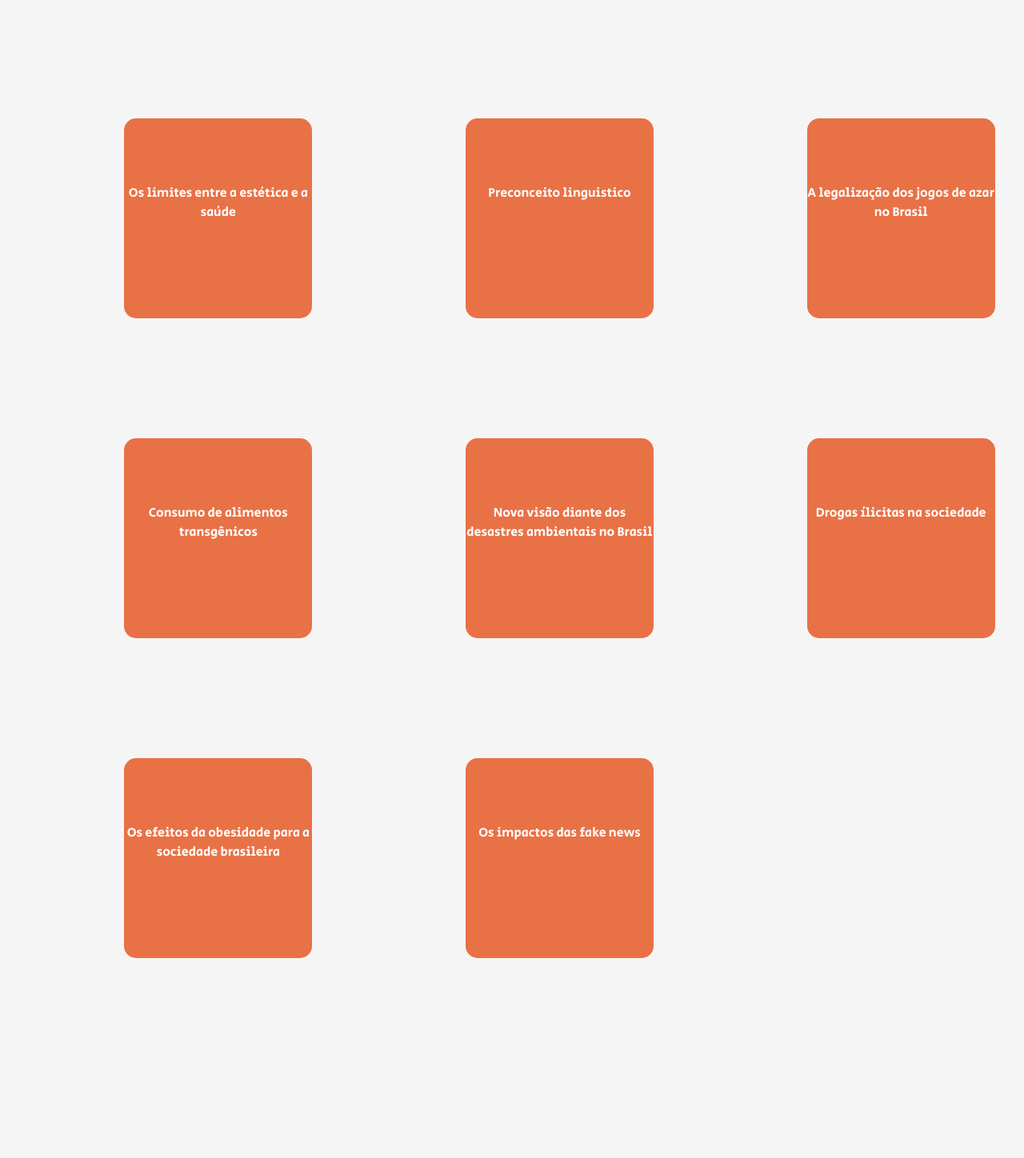
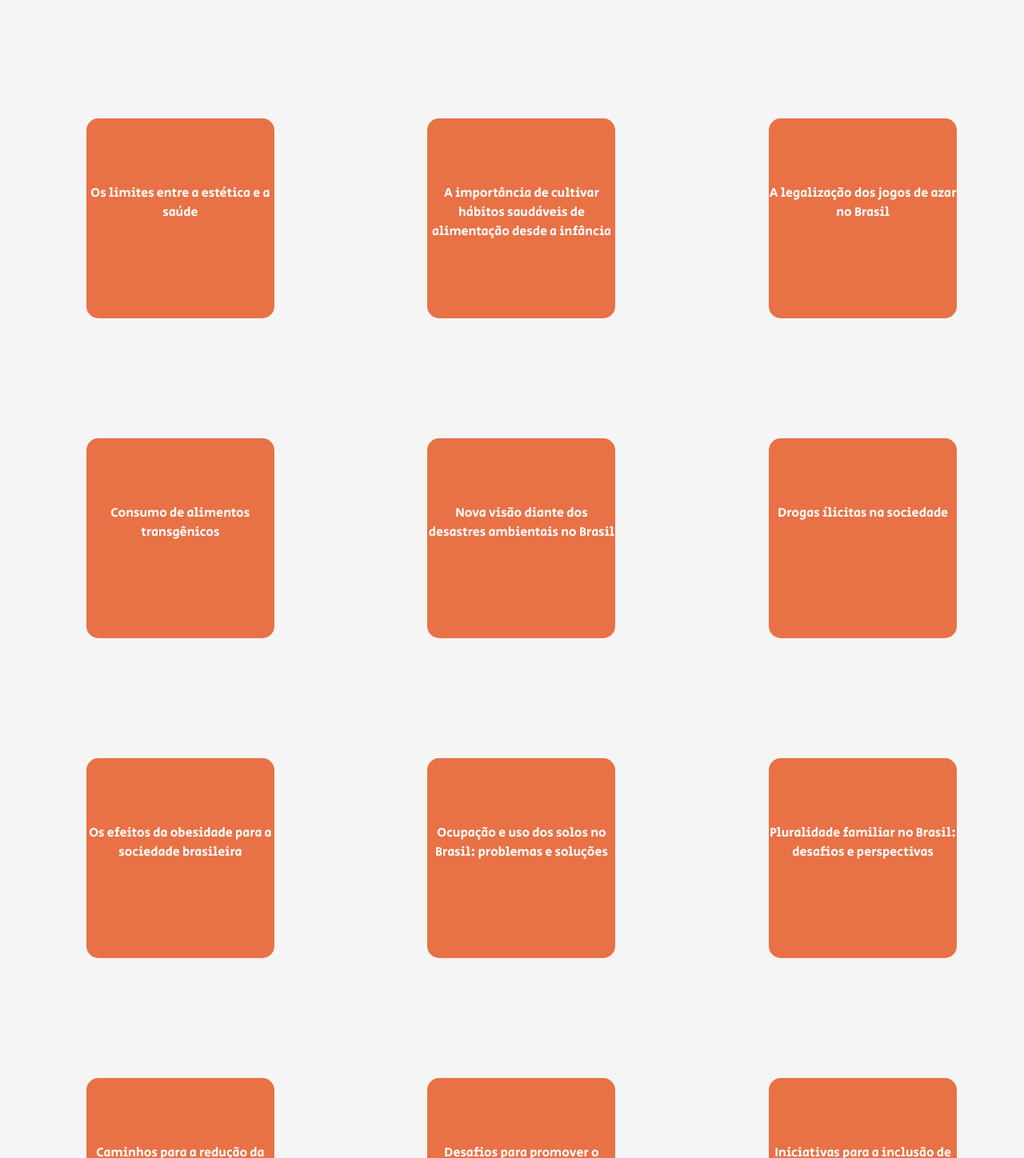
Before and after one commit to eesr05/RandomQuotes, a React (Create React App) app: page / in a window 1280 px wide. Shown: the part 4306-5754 px from the top of the page at 80% size. Built offline with nearby package versions, Linux system fonts and the light colour scheme.

Commit message:
Adicionando temas

```diff
--- a/src/components/Cardes/Texts.js
+++ b/src/components/Cardes/Texts.js
@@ -44,7 +44,7 @@ const redacao = [
   },
   {
     "id":10,
-    "title": "Preconceito linguistico"
+    "title": "A importância de cultivar hábitos saudáveis de alimentação desde a infância"
   },
   {
     "id":11,
@@ -68,8 +68,26 @@ const redacao = [
   },
   {
     "id":16,
-    "title": "Os impactos das fake news"
+    "title": "Ocupação e uso dos solos no Brasil: problemas e soluções"
   },
+  {
+    "id":17,
+    "title": "Pluralidade familiar no Brasil: desafios e perspectivas"
+  },
+  {
+    "id":18,
+    "title": "Caminhos para a redução da transmissão de HIV/aids no Brasil"
+  },
+  {
+    "id":19,
+    "title": "Desafios para promover o parto humanizado no Brasil"
+  },
+  {
+    "id":20,
+    "title": "Iniciativas para a inclusão de idosos no mercado de trabalho"
+  },
+
+
 
 
 ]
--- a/src/components/Cardes/styles.css
+++ b/src/components/Cardes/styles.css
@@ -17,7 +17,7 @@
 
 .maindiv-2{
   margin-top: 150px;
-  margin-left: 119px;
+  margin-left: 1.5rem;
   margin-bottom: 0;
   border-radius: 15px;
   background:#e97146;
```
